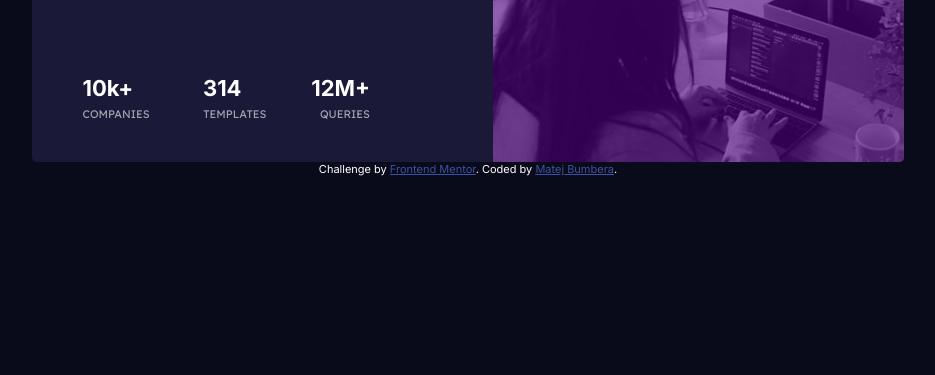
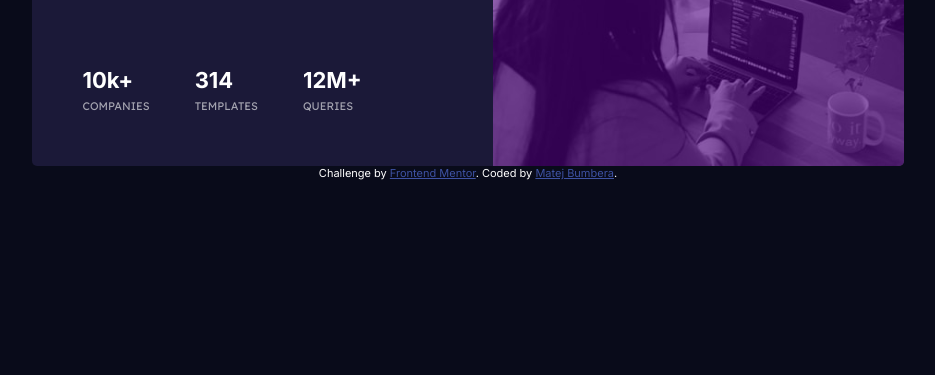
Before and after one commit to MatejBumbera/stats-preview-card-component-main, a plain HTML site: page index.html in a window 1280 px wide. Shown: the part 441-816 px from the top of the page, without its empty margins (172-1107 px from the left). Drawn offline with Linux system fonts and the light colour scheme.

Commit message:
edited stats

```diff
--- a/index.html
+++ b/index.html
@@ -34,16 +34,22 @@
   </div>
 
   <div id="stats">
-  <div id="stat_values">
-  <span>10k+</span>
-  <span>314</span>
-  <span>12M+</span>
+
+  <div class="stat">
+  <span class="stat-value">10k+</span>
+  <span class="stat-heading">companies</span>
   </div>
-  <div id="stat_headings">
-  <span>companies</span>
-  <span>templates</span>
-  <span>queries</span>
+
+  <div class="stat">
+  <span class="stat-value">314</span>
+  <span class="stat-heading">templates</span>
   </div>
+
+  <div class="stat">
+  <span class="stat-value">12M+</span>
+  <span class="stat-heading">queries</span>
+  </div>
+
   </div>
 
   </div>
--- a/style.css
+++ b/style.css
@@ -19,35 +19,38 @@ main {
     background-color: hsl(244, 38%, 16%);
     padding-left: 4%;
     width: 65%;
-    max-width: 960px;
+    max-width: 870px;
     border-radius: 5px;
 }
 
 p {
     color: hsla(0, 0%, 100%, 0.75);
-    font-size: 14px;
+    font-size: 13px;
     margin-top: 22px;
     line-height: 24px;
 
 }
 
 #stats {
-    margin-top: 18%;
-    margin-bottom: 10%;
-    width: 70%;
+    display: flex;
+    justify-content: space-between;
+    margin-top: 17%;
+    margin-bottom: 13%;
+    width: 68%;
 }
 
-#stat_values{
+.stat {
     display: flex;
-    justify-content: space-between;
+    flex-direction: column;
+}
+
+.stat-value{
     font-size: 22px;
     font-weight: 700;
     margin-bottom: 6px;
 }
 
-#stat_headings{
-    display: flex;
-    justify-content: space-between;
+.stat-heading{
     color: hsla(0, 0%, 100%, 0.6);
     text-transform: uppercase;
     font-size: 11px;
@@ -62,6 +65,7 @@ p {
 #right {
     background-image: url(./images/image-header-desktop.jpg);
     border-radius: 0 5px 5px 0;
+    background-size: cover;
 }
 
 #layer {
```
